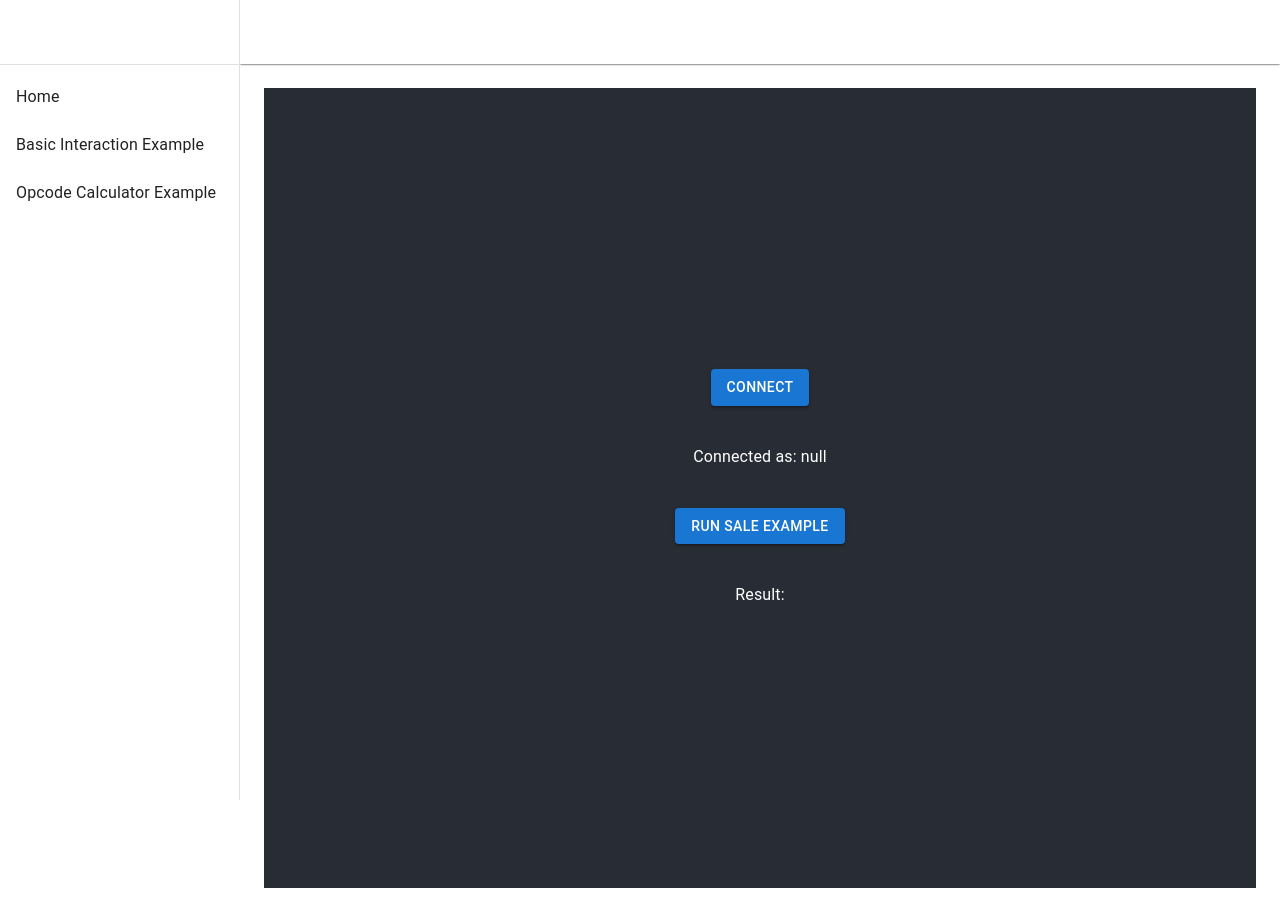
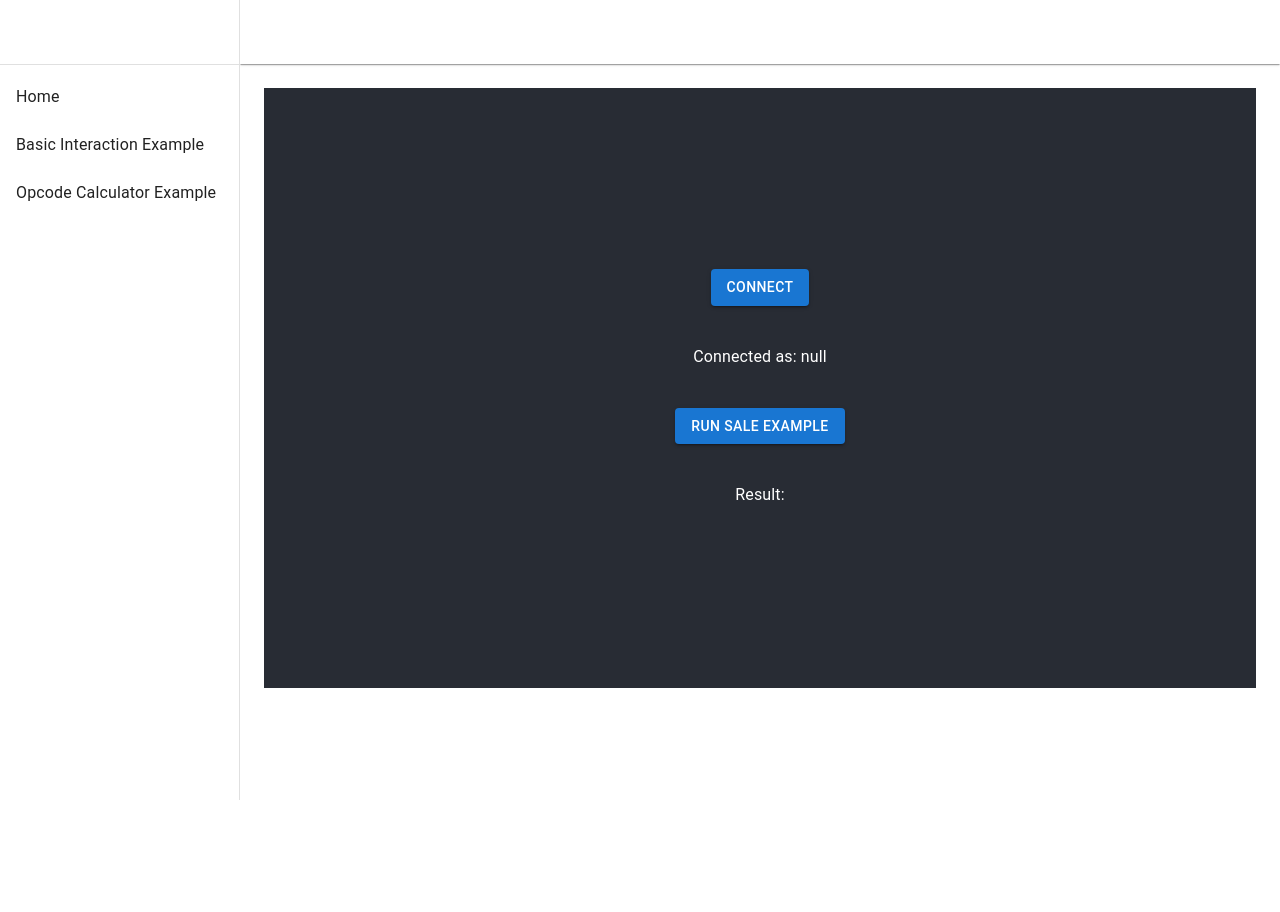
Before and after one commit to beehive-innovation/examples.rainprotocol.xyz, a React (Create React App) app: page /basic-interaction-example in a window 1280 px wide. After the commit the page ends 800 px from the top, so only its background shows below. Built offline with nearby package versions, Linux system fonts and the light colour scheme.

Commit message:
Tweak styles

```diff
--- a/src/App.css
+++ b/src/App.css
@@ -24,6 +24,17 @@
   color: white;
 }
 
+.App-main {
+  background-color: #282c34;
+  min-height: 75vh;
+  display: flex;
+  flex-direction: column;
+  align-items: center;
+  justify-content: center;
+  font-size: calc(10px + 2vmin);
+  color: white;
+}
+
 .App-link {
   color: #61dafb;
 }
--- a/src/examples/BasicInteractionExample/BasicInteractionExample.tsx
+++ b/src/examples/BasicInteractionExample/BasicInteractionExample.tsx
@@ -66,7 +66,7 @@
 
   return (
     <div className="App">
-      <header className="App-header">
+      <main className="App-main">
         <Button variant="contained" onClick={connectWalletHandler}>
           Connect
         </Button>
@@ -87,7 +87,7 @@
 
         {/* todo add link to tutorial and github (and to this on the tutorial), also explain that material-ui is used*/}
 
-      </header>
+      </main>
     </div>
   )
 }
--- a/src/examples/OpcodeCalculatorExample/OpcodeCalculatorExample.tsx
+++ b/src/examples/OpcodeCalculatorExample/OpcodeCalculatorExample.tsx
@@ -66,7 +66,7 @@
 
   return (
     <div className="App">
-      <header className="App-header">
+      <main className="App-main">
         <Button variant="contained" onClick={connectWalletHandler}>
           Connect
         </Button>
@@ -84,7 +84,7 @@
         <br/>
 
         <Typography>{result}</Typography>
-      </header>
+      </main>
     </div>
   )
 }
```
